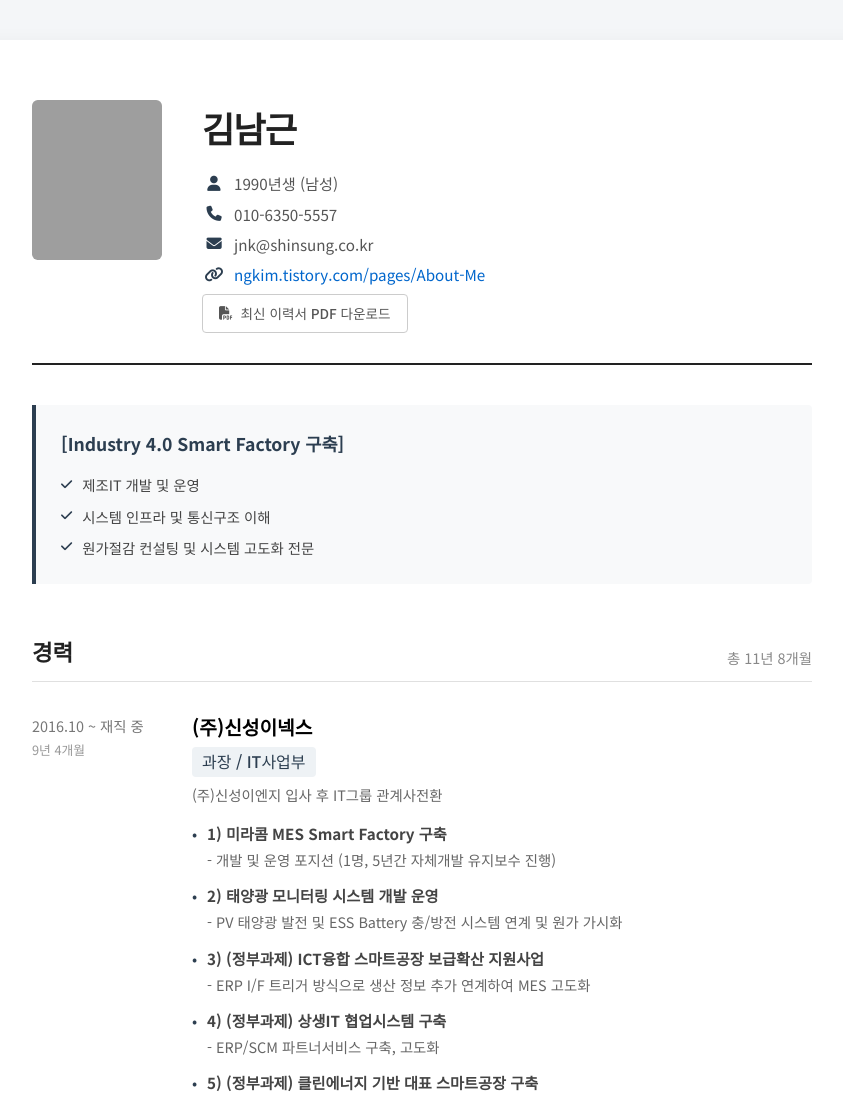
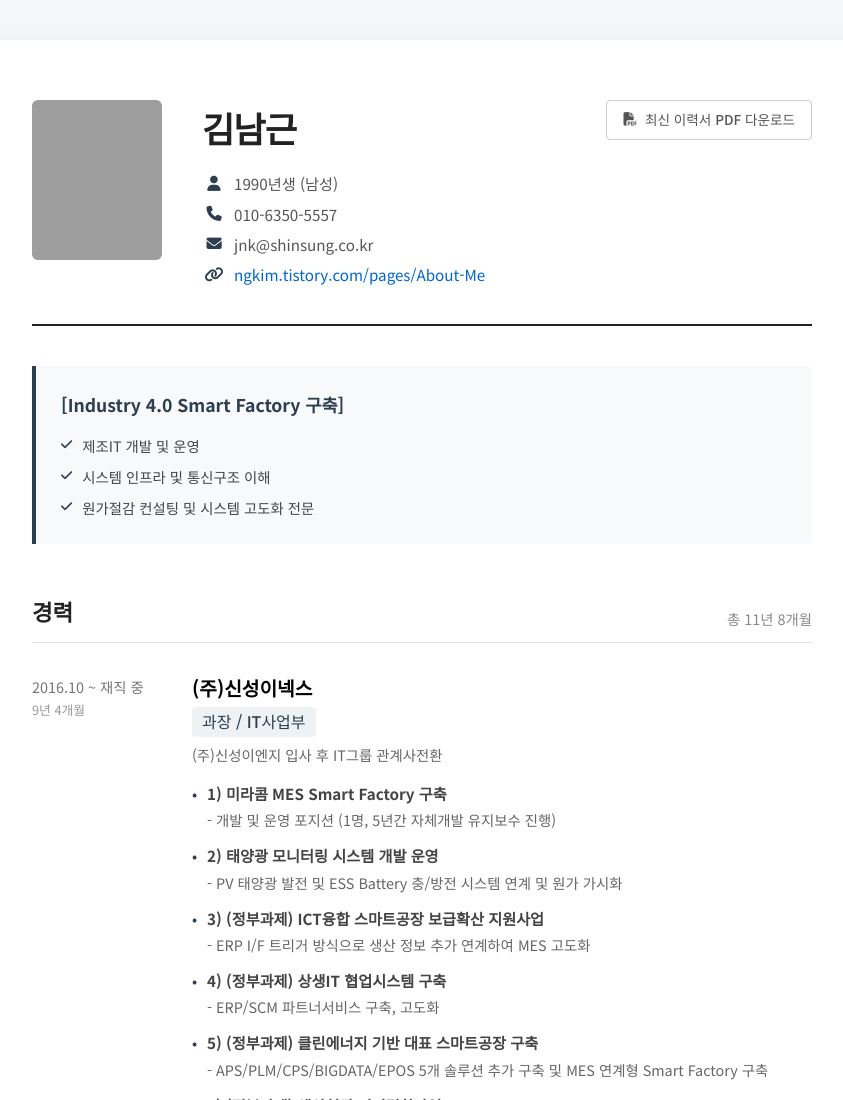
Before and after one commit to sf-mantis/sf-mantis.github.io, a plain HTML site: page resume.html in a window 1280 px wide. Shown: the top 1100 px of the page, without its empty margins (218-1061 px from the left). Drawn offline with Linux system fonts and the light colour scheme; grey boxes are pictures that could not be loaded.

Commit message:
Change Design

```diff
--- a/resume.html
+++ b/resume.html
@@ -67,6 +67,7 @@
 
         .header-info {
             flex-grow: 1;
+            position: relative;
         }
 
         .header-top {
@@ -102,6 +103,13 @@
             background-color: var(--accent-color);
             color: var(--white);
             border-color: var(--accent-color);
+        }
+
+        /* PC 화면: 버튼을 우측 상단에 배치 */
+        .btn-download-wrapper {
+            position: absolute;
+            top: 0;
+            right: 0;
         }
 
         .contact-info p {
@@ -357,6 +365,9 @@
             }
 
             .btn-download-wrapper {
+                position: relative;
+                top: auto;
+                right: auto;
                 text-align: center;
                 margin-top: 20px;
             }
```
